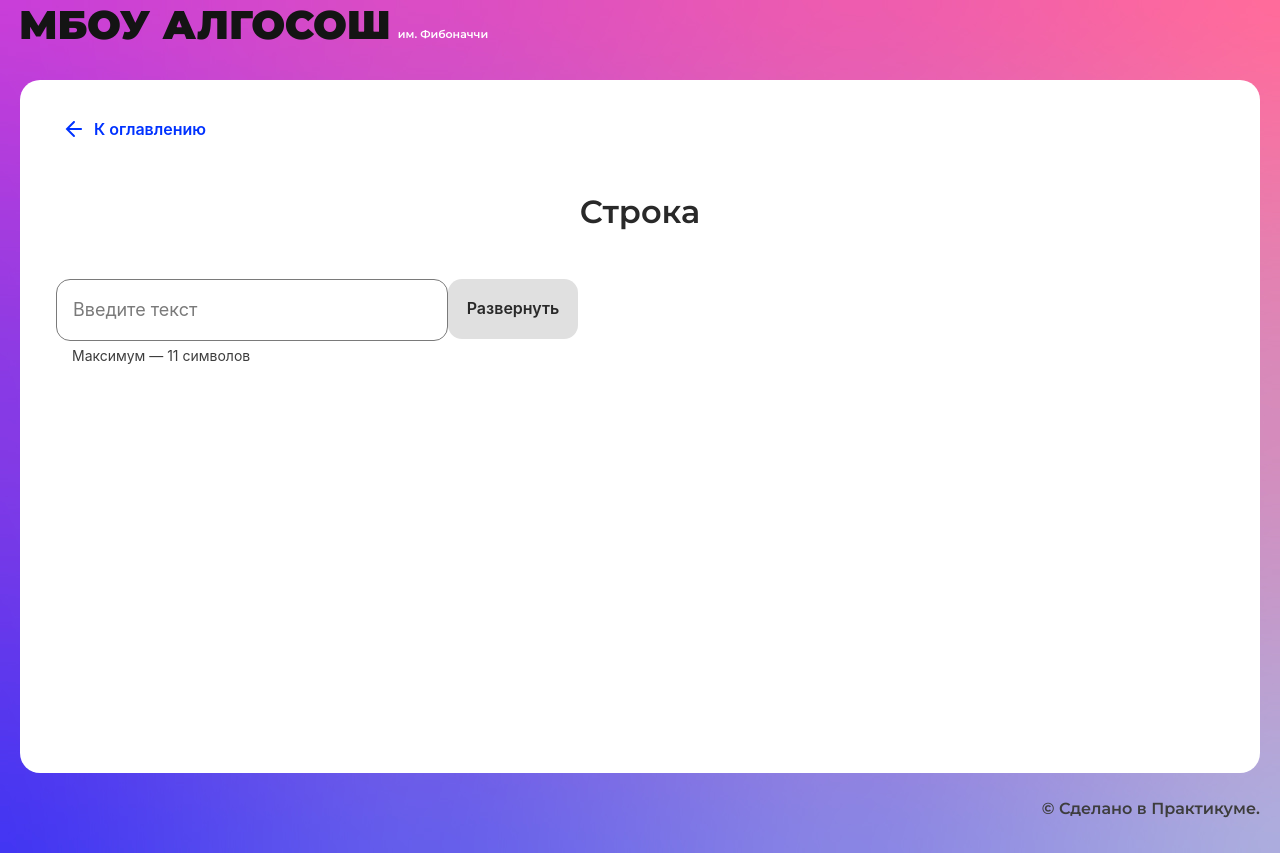
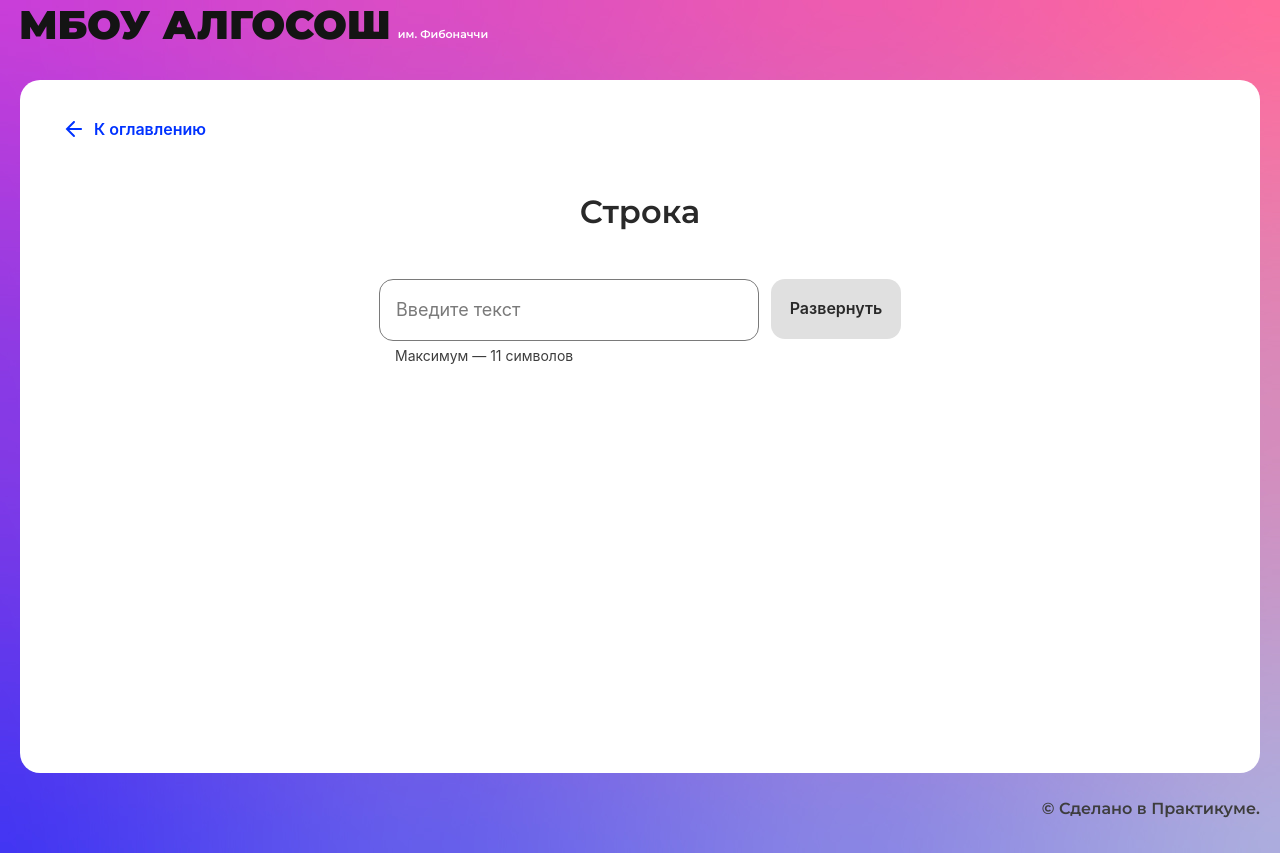
Before and after one commit to Shiker2032/algososh, a React (Create React App) app: page /recursion in a window 1280 px wide. Built offline with nearby package versions, Linux system fonts and the light colour scheme.

Commit message:
стили для реверса строки

```diff
--- a/src/components/string/string.module.css
+++ b/src/components/string/string.module.css
@@ -1,10 +1,15 @@
 .input__container {
   display: flex;
-  justify-content: space-around;
   width: 522px;
+  margin: auto;
+  gap: 12px;
 }
 
 .letters__container {
   display: flex;
   gap: 10px;
+  width: 522px;
+  margin: auto;
+  margin-top: 120px;
+  justify-content: center;
 }
```
Also changed, not shown: figma/main.png (added).
